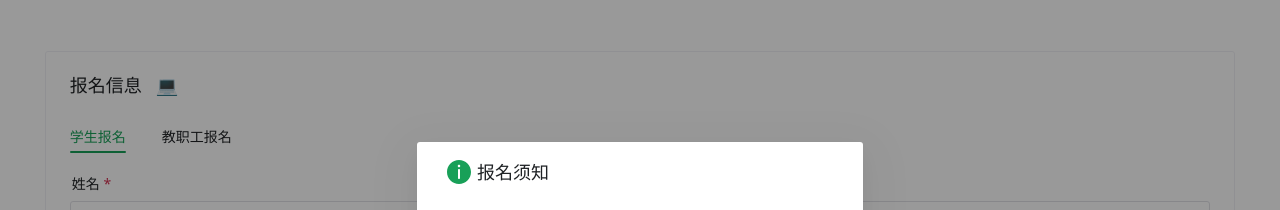
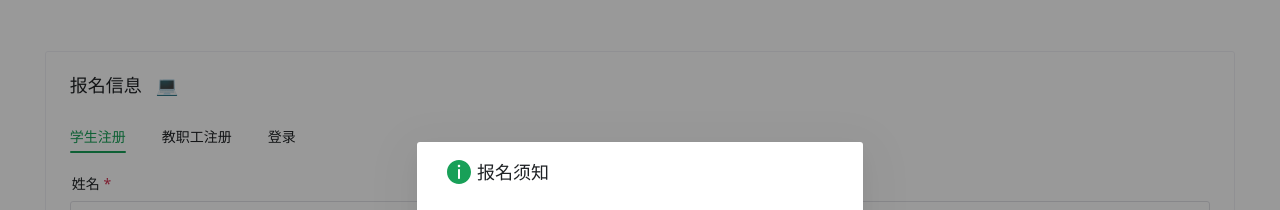
Before and after one commit to zjutjh/walk-front, a Vue app: page /register in a window 1280 px wide. Shown: the top 210 px of the page. Built offline with nearby package versions, Linux system fonts and the light colour scheme; a small style sheet from the web is missing.

Commit message:
perf: 优化注册表达

```diff
--- a/src/components/team/show/TeamInfoButtons.vue
+++ b/src/components/team/show/TeamInfoButtons.vue
@@ -67,7 +67,7 @@ function submitTeam() {
   disabled.value = true
   setTimeout(() => {
     disabled.value = false
-  }, 3000)
+  }, 1000)
 
   const submitTeamUrl = ServerConfig.urlPrefix + ServerConfig.apiMap['team']['submit']
   axios
--- a/src/components/user/register/RegisterStudentInfo.vue
+++ b/src/components/user/register/RegisterStudentInfo.vue
@@ -248,7 +248,7 @@ function submit() {
         .then(function (response: AxiosResponse) {
           const responseData: any = response.data;
           if (responseData['code'] == 200) {
-            message.success('注册成功,中午12点队长开始抢名额');
+            message.success('注册成功!');
             setTimeout(() => router.push('/loading'), 1000); // 跳转到加载信息页面
           } else {
             message.error(responseData['msg']); // 报错信息
--- a/src/pages/Register.vue
+++ b/src/pages/Register.vue
@@ -137,16 +137,15 @@ function onPositiveClick() {
 
     <n-card title="报名信息 &nbsp; 💻" style="margin: 4% auto; width: 93%">
       <n-tabs default-value="student">
-        <n-tab-pane name="student" tab="学生报名">
+        <n-tab-pane name="student" tab="学生注册">
           <register-student-info></register-student-info>
         </n-tab-pane>
-        <n-tab-pane name="teacher" tab="教职工报名">
+        <n-tab-pane name="teacher" tab="教职工注册">
           <register-teacher-info></register-teacher-info>
         </n-tab-pane>
-<!--        <n-tab-pane name="alumni" tab="校友登录" >-->
-<!--          <register-alumni-info></register-alumni-info>-->
-<!--        </n-tab-pane>-->
-
+        <n-tab-pane name="alumni" tab="登录" >
+          <register-alumni-info></register-alumni-info>
+        </n-tab-pane>
       </n-tabs>
     </n-card>
   </n-message-provider>
```
